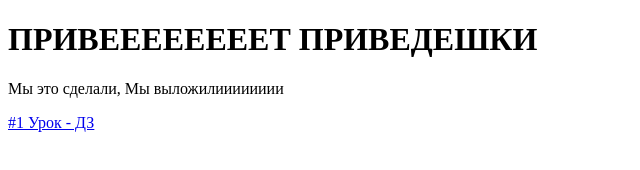
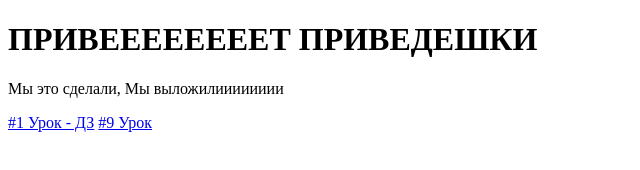
Before and after one commit to DiashaKhizan/DiashaKhizan.github.io, a plain HTML site: page index.html in a window 1280 px wide. Shown: the full height of the page, 0-640 px from the left. Drawn offline with Linux system fonts and the light colour scheme.

Commit message:
Update index.html

```diff
--- a/index.html
+++ b/index.html
@@ -9,5 +9,6 @@
     <h1>ПРИВЕЕЕЕЕЕЕЕТ ПРИВЕДЕШКИ</h1>
     <p>Мы это сделали, Мы выложилииииииии</p>
     <a href='homework_1.html'>#1 Урок - ДЗ</a>
+    <a href='lesson9.html'>#9 Урок</a>
 </body>
 </html>
```
